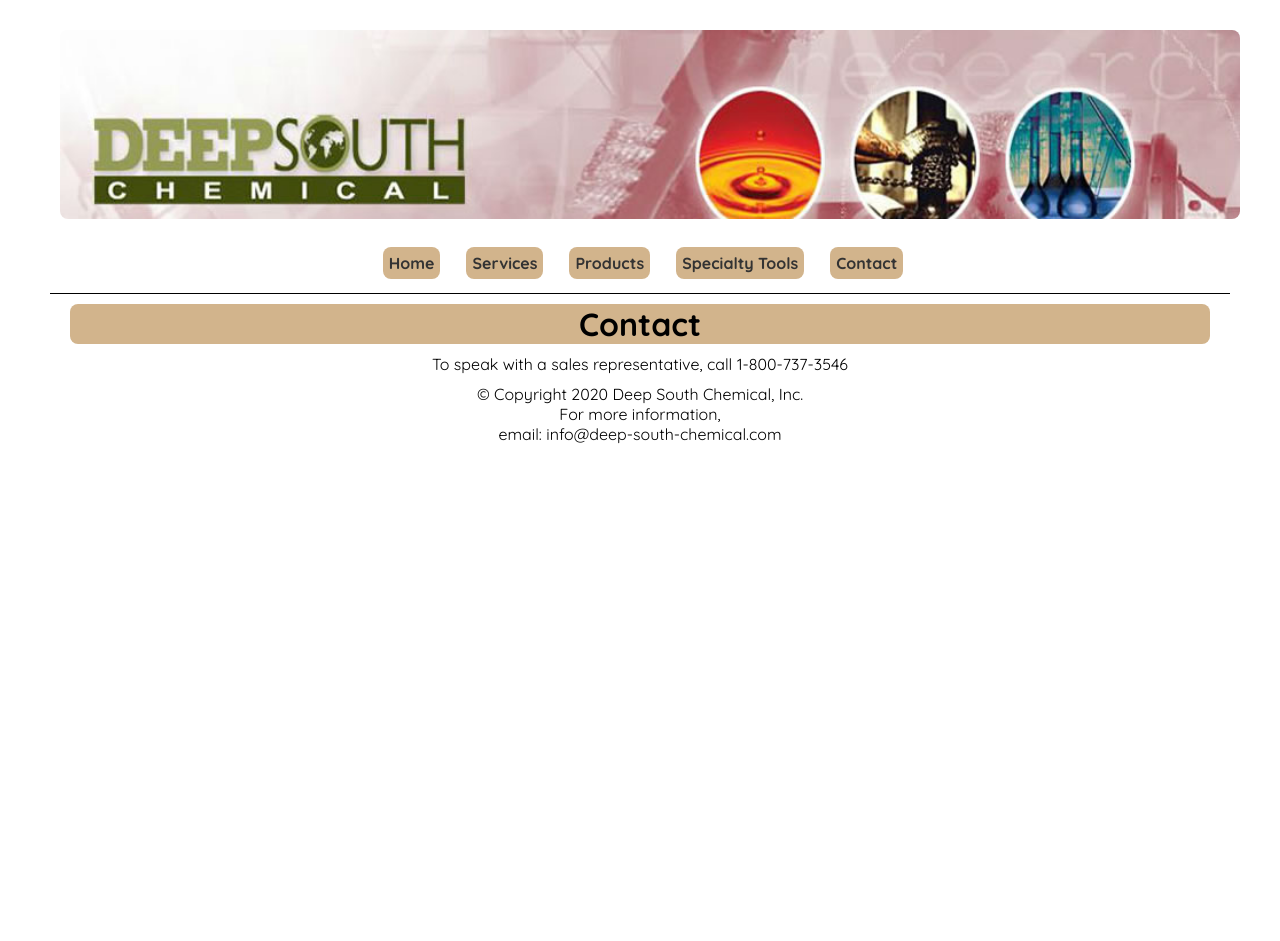
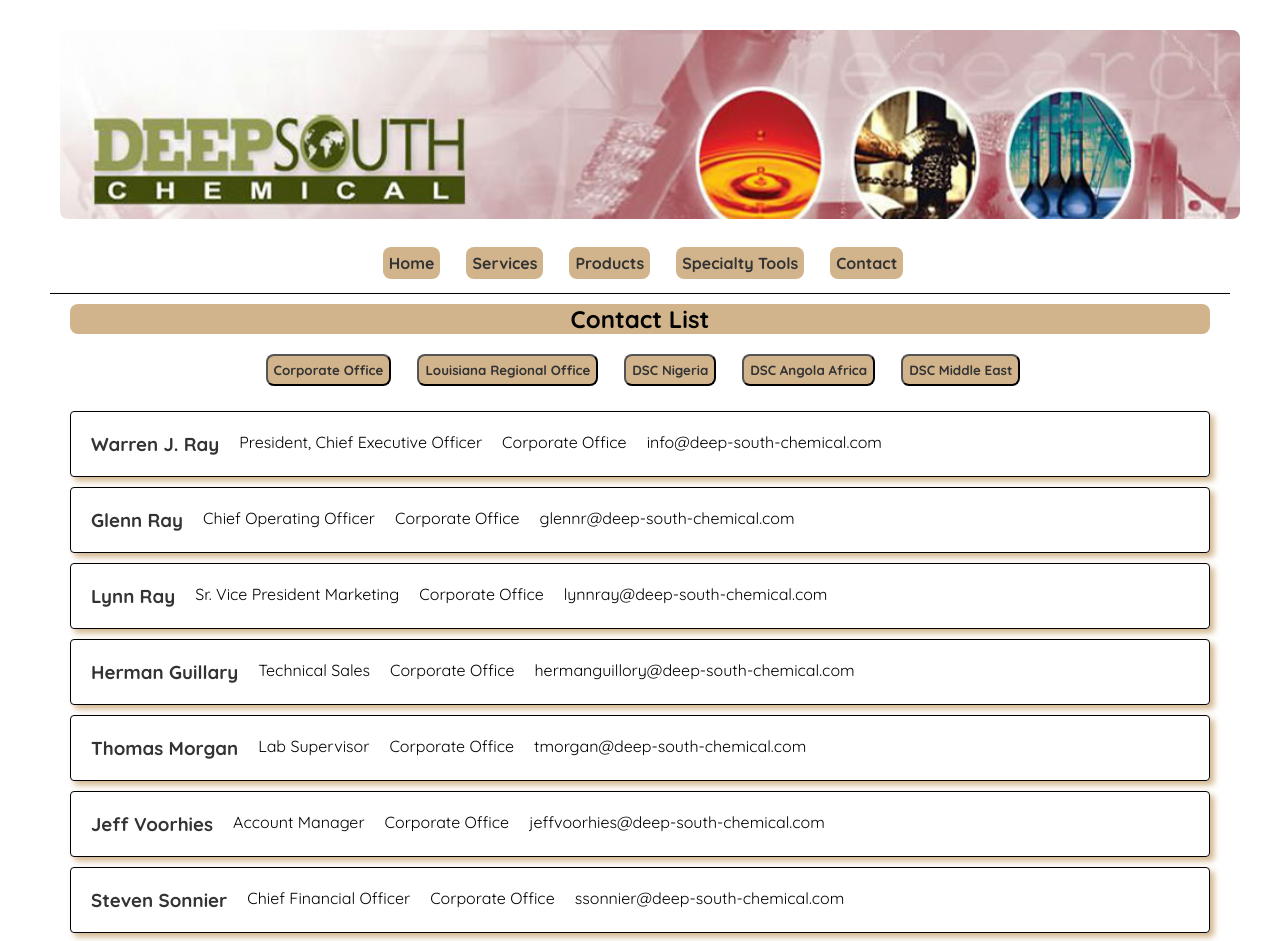
Before and after one commit to Adam0Ray/deep-south-chemical, a React (Create React App) app: page /Contact in a window 1280 px wide. Shown: the top 941 px of the page. Before the commit the page ends 800 px from the top, so only its background shows below. Built offline with nearby package versions, Linux system fonts and the light colour scheme; data requests are answered from the project's data file.

Commit message:
contact page updated

```diff
--- /dev/null
+++ b/data/db.json
@@ -0,0 +1,89 @@
+{
+    "contact": [
+        {
+            "name": "Warren J. Ray",
+            "title": "President, Chief Executive Officer",
+            "email": "info@deep-south-chemical.com",
+            "location":"Corporate Office",
+            "id": "1"
+        },
+        {
+            "name": "Glenn Ray",
+            "title": "Chief Operating Officer",
+            "email": "glennr@deep-south-chemical.com",
+            "location":"Corporate Office",
+            "id": "2"
+        },
+        {
+            "name": "Lynn Ray",
+            "title": "Sr. Vice President Marketing",
+            "email": "lynnray@deep-south-chemical.com",
+            "location":"Corporate Office",
+            "id": "3"
+        },
+        {
+            "name": "Herman Guillary",
+            "title": "Technical Sales",
+            "email": "hermanguillory@deep-south-chemical.com",
+            "location":"Corporate Office",
+            "id": "4"
+        },
+        {
+            "name": "Thomas Morgan",
+            "title": "Lab Supervisor",
+            "email": "tmorgan@deep-south-chemical.com",
+            "location":"Corporate Office",
+            "id": "5"
+        },
+        {
+            "name": "Jeff Voorhies",
+            "title": "Account Manager",
+            "email": "jeffvoorhies@deep-south-chemical.com",
+            "location":"Corporate Office",
+            "id": "6"
+        },
+        {
+            "name": "Steven Sonnier",
+            "title": "Chief Financial Officer",
+            "email": "ssonnier@deep-south-chemical.com",
+            "location":"Corporate Office",
+            "id": "7"
+        },
+        {
+            "name": "Douglas Spell",
+            "title": "Tool Shop Manager",
+            "email": "info@deep-south-chemical.com",
+            "location":"Corporate Office",
+            "id": "8"
+        },
+        {
+            "name": "David Hines",
+            "title": "Vice President Technical Services",
+            "email": "lynnray@deep-south-chemical.com",
+            "location":"Louisiana Regional Office",
+            "id": "9"
+        },
+        {
+            "name": "Chief Paworiso Samuel Horsfall",
+            "title": "",
+            "email": "ChiefPaworisoSamuelHorsfall@deep-south-chemical.com, C/O Paxcy & Horsley LTD,  Plot 1 Road 1 Extention Agip Estate Rumueme, Port Harcourt Nigeria, Tel 011-234-83-033103044",
+            "location":"DSC Nigeria",
+            "id": "10"
+        },
+        {
+            "name": "Bo Dontoni",
+            "title": "General Manager - Upstream Industries",
+            "email": "bo.dontoni@a-integratedservices.com, Telephone: +244 999229955 /  +244 923 115544",
+            "location":"DSC Angola Africa",
+            "id": "11"
+        },
+        {
+            "name": "Abdulaziz Alamoudi",
+            "title": "General Manager - Upstream Industries",
+            "email": "a.alamoudi@midadholdings.com, Mobile:+966-56 812 2150, Telephone : +966-13-8490222 Ext. 444, Facsimile: +966-13-887417",
+            "location":"DSC Middle East",
+            "id": "12"
+        }
+
+    ]
+}
--- a/src/App.js
+++ b/src/App.js
@@ -6,6 +6,7 @@
 import Products from './Components/Products';
 import SpecialtyTools from './Components/SpecialtyTools';
 import Contact from './Components/Contact';
+import ContactList from './Components/ContactList';
 
 function App() {
   return (
@@ -27,7 +28,7 @@
             <SpecialtyTools />
           </Route>
           <Route exact path="/Contact">
-            <Contact />
+            <Contact/>
           </Route>
           </Switch>
         </div>
--- a/src/Components/Contact.js
+++ b/src/Components/Contact.js
@@ -1,7 +1,10 @@
+import ContactList from "./ContactList";
+
 const Contact = () => {
     return (
         <div className="contact-container">
-            <h1>Contact</h1>
+            <><ContactList/></>
+
         </div>
     );
 }
--- /dev/null
+++ b/src/Components/ContactList.js
@@ -0,0 +1,31 @@
+import { useState, useEffect, useCallback } from "react"
+import { useFetch } from "../hooks/useFetch"
+
+export default function ContactList() {
+    const [url, setUrl] = useState('http://localhost:8000/contact')
+    const{data:contacts} = useFetch(url)
+
+    return (
+        <div className="contact-list">
+
+            <h2>Contact List</h2>
+            <div className="contact-filter">
+                <button onClick= {() => setUrl('http://localhost:8000/contact?location=Corporate Office')}>Corporate Office</button>
+                <button onClick={() => setUrl('http://localhost:8000/contact?location=Louisiana Regional Office')}>Louisiana Regional Office</button>
+                <button onClick={() => setUrl('http://localhost:8000/contact?location=DSC Nigeria')}>DSC Nigeria</button>
+                <button onClick={() => setUrl('http://localhost:8000/contact?location=DSC Angola Africa')}>DSC Angola Africa</button>
+                <button onClick={() => setUrl('http://localhost:8000/contact?location=DSC Middle East')}>DSC Middle East</button>
+            </div>
+            <ul>
+                {contacts && contacts.map( contact => (
+                    <li key ={contact.id }>
+                        <h3>{contact.name}</h3>
+                        <p>{contact.title}</p>
+                        <p>{contact.location}</p>
+                        <p>{contact.email}</p>
+                    </li>
+                ))}
+            </ul>
+        </div>
+    )
+}
--- /dev/null
+++ b/src/hooks/useFetch.js
@@ -0,0 +1,18 @@
+import {useState, useEffect} from 'react'
+export const useFetch = (url) => {
+ const [data, setData] = useState(null)
+
+    useEffect(() => {
+        const fetchData = async () => {
+            const res = await fetch(url)
+            const json = await res.json()
+
+            setData(json)
+        }
+
+        fetchData()
+    }, [url])
+
+    return {data}
+
+}
--- a/src/index.css
+++ b/src/index.css
@@ -2,28 +2,6 @@
 .footer p {
   background-color: none;
 }
-
-* {
-  margin: 10px;
-  font-family: "Quicksand";
-  color: #333;
-}
-h1 {
-      color: black;
-    background-color: tan;
-    border-radius: 8px;
-}
-h2 {
-  color: black;
-  background-color: tan;
-  border-radius: 8px;
-}
-p {
-  color: black;
-  background-color: none;
-  border-radius: 8px;
-}
-
 
 .navbar {
   padding: 20px;
@@ -51,3 +29,52 @@
 .navbar a:hover {
   color:green;
 }
+.contact-filter button{
+  margin-left: 16px;
+  text-decoration:none;
+  padding: 6px;
+  background-color: tan;
+  font-weight: bold;
+  border-radius: 8px;
+}
+.contact-list {
+width: 100%;
+margin: 10px auto;
+list-style-type: none;
+}
+.contact-list ul{
+padding: 0;
+list-style-type: none;
+}
+.contact-list li {
+  border: 1px solid black;
+  display: inline-flex;
+  width: 100%;
+  box-sizing: border-box;
+  padding: 10px;
+  box-shadow: 4px 4px 6px tan;
+  border-radius: 4px;
+  list-style-type: none;
+  margin: 5px 0;
+}
+
+* {
+  margin: 10px;
+  font-family: "Quicksand";
+  color: #333;
+}
+h1 {
+      color: black;
+    background-color: tan;
+    border-radius: 8px;
+}
+h2 {
+  color: black;
+  background-color: tan;
+  border-radius: 8px;
+}
+p {
+  color: black;
+  background-color: none;
+  border-radius: 8px;
+}
```
Also changed, not shown: public/manifest.json, public/robots.txt, src/logo.svg (deleted).
